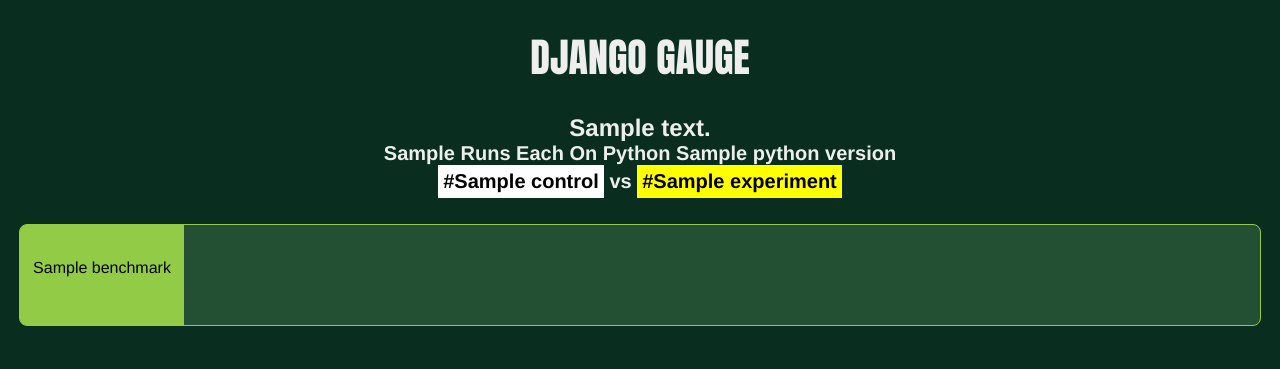
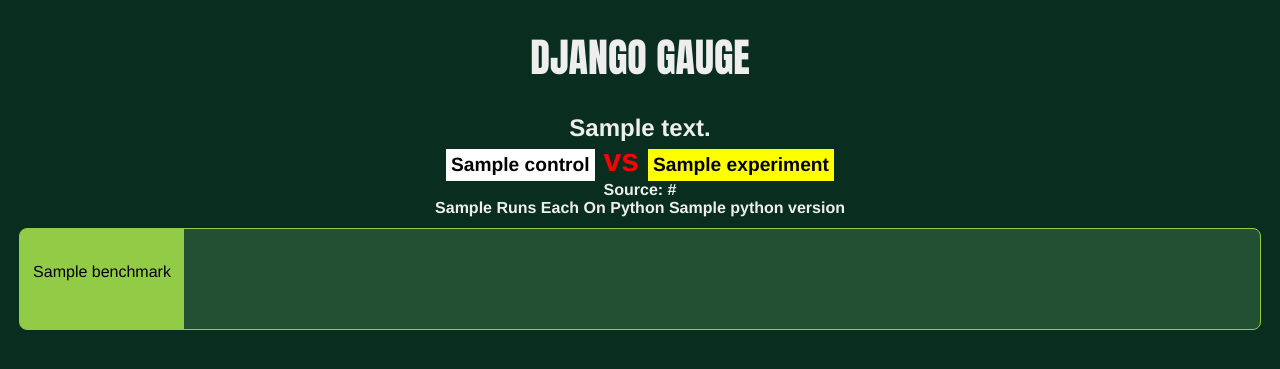
Before and after one commit to d0ugal-archive/django-gauge, a Python web app: template gauge/templates/gauge/index.html in a window 1280 px wide. Shown: the top 369 px of the page. Run offline with Jinja, Linux system fonts and the light colour scheme; the template is opened without the code that fills it: most values are stand-ins (such as "Sample title", 1, 10 or a date in 2020).

Commit message:
Tweaked the layout further

```diff
--- a/gauge/static/dashboard.css
+++ b/gauge/static/dashboard.css
@@ -111,14 +111,14 @@
 }
 
 .key{
-    font-size:20px;
+    color: red;
+    font-size: 2em;
 }
 
 .key span.control, .key span.experiment{
-    font-weight: 800;
+    font-size: 0.6em;
     padding: 5px;
     color: black;
-    min-width: 150px;
     display: inline-block;
 }
 
@@ -136,15 +136,11 @@
 }
 
 span.branch{
-    min-width: none;
+    font-weight: 800;
 }
 
-.suite h2{
-    margin-bottom: 0px;
-}
-
-.suite h4{
-    margin-top: 0px;
+.suite h2, .suite h4{
+    margin: 0px;
 }
 
 .tickLabel {
--- a/gauge/templates/gauge/index.html
+++ b/gauge/templates/gauge/index.html
@@ -11,11 +11,14 @@
     <div class="suite">
 
       <h2 id="{{ suite.id }}">{{ suite.description }} </h2>
-      <h4 class="key">
+      <h2 class="key">
+        <span class="control branch">{{ suite.control }}</span>
+        <strong>vs</strong>
+        <span class="experiment branch">{{ suite.experiment }}</span>
+      </h2>
+      <h4>
+        Source: {{ suite.repository.url }}<br/>
         {{ suite.benchmark_runs }} Runs Each On Python {{ suite.python_version.name }}<br/>
-        <span class="control">{{ suite.repository.url }}<span class="branch">{{ suite.control }}</span></span>
-        <strong>vs</strong>
-        <span class="experiment">{{ suite.repository.url }}<span class="branch">{{ suite.experiment }}</span></span>
       </h4>
 
       {% if significant %}
```
